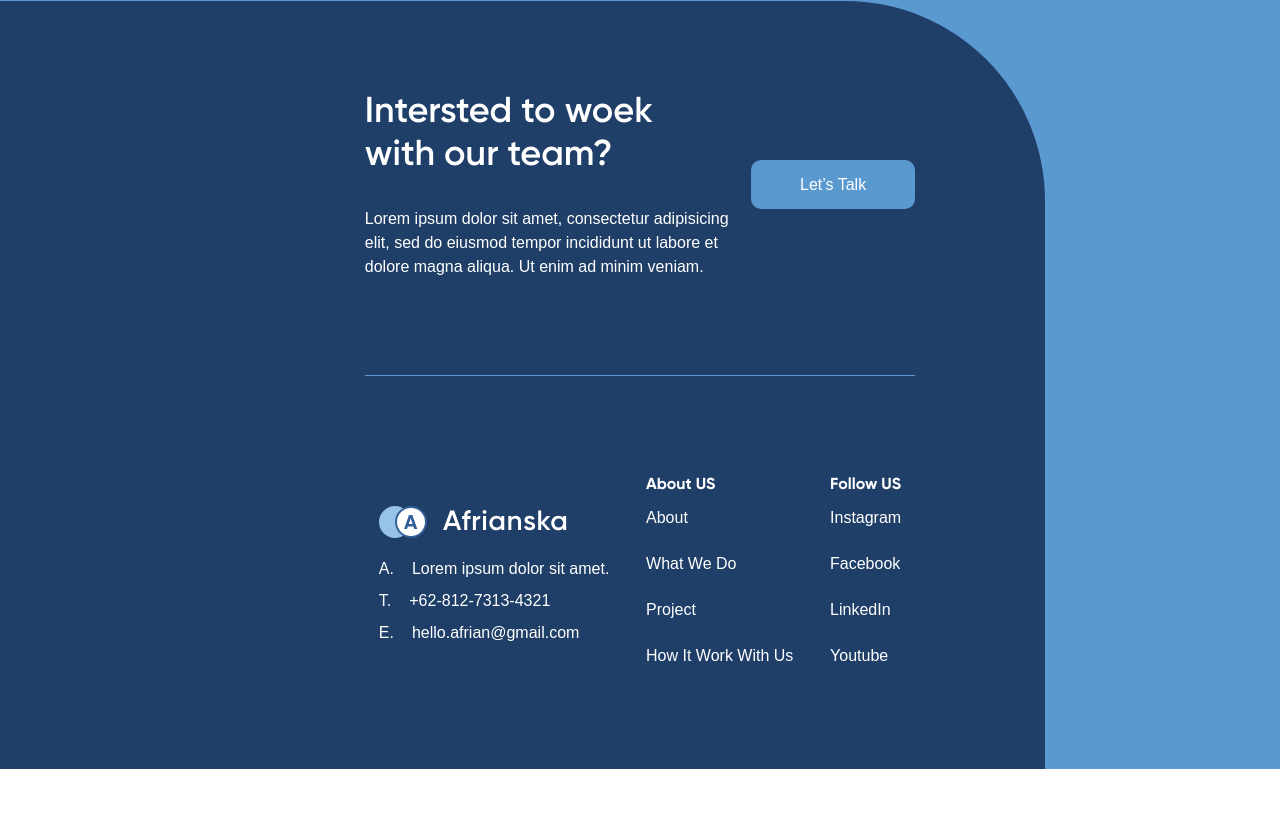
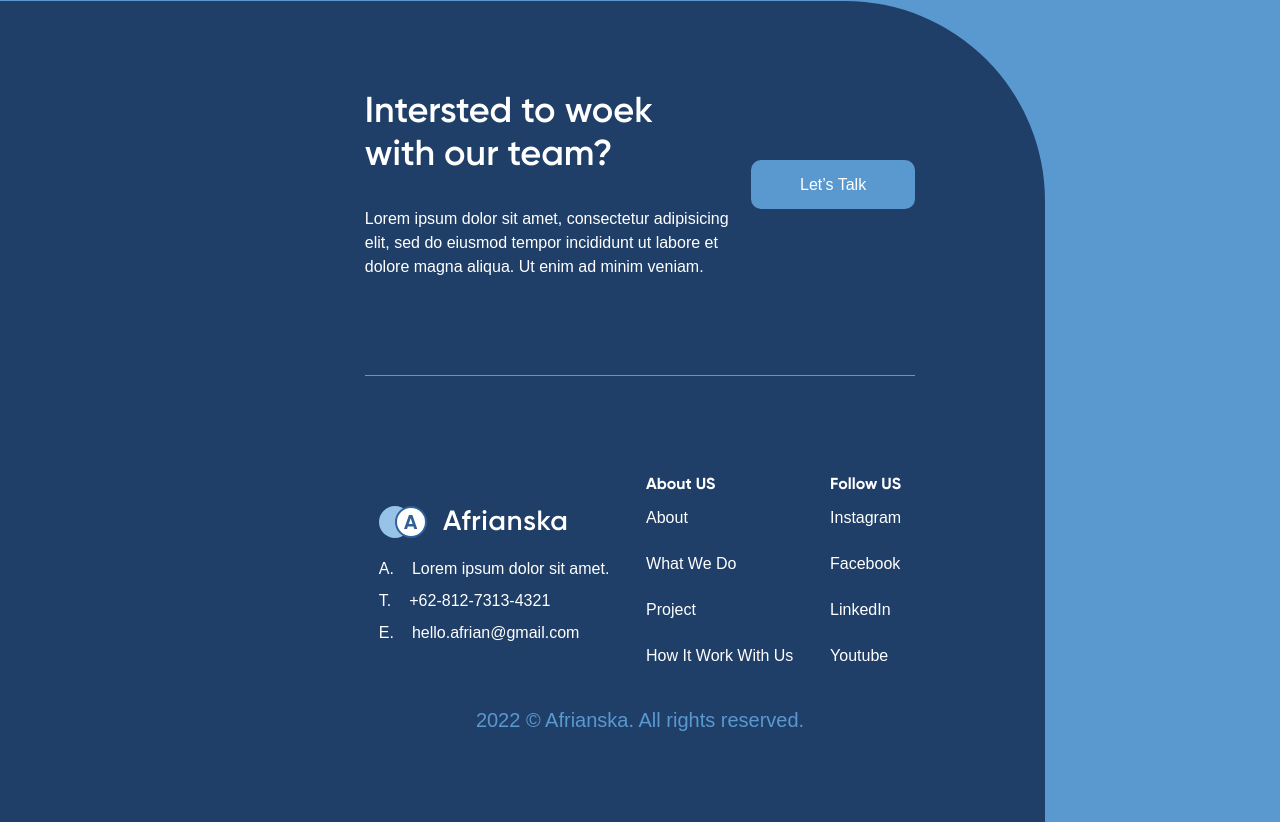
Before and after one commit to svkhrobbeck/afrianska, a plain HTML site: page index.html in a window 1280 px wide. Shown: the part 3970-4792 px from the top of the page. Before the commit the page ends 4739 px from the top, so only its background shows below. Drawn offline with nearby package versions, Linux system fonts and the light colour scheme; files whose address does not match are found by name; a web font is replaced by a local one.

Commit message:
add copyright text

```diff
--- a/index.html
+++ b/index.html
@@ -401,6 +401,7 @@
               </ul>
             </li>
           </ul>
+          <p class="copyright">2022 © Afrianska. All rights reserved.</p>
         </div>
       </div>
       <div class="footer__right"></div>
--- a/scss/blocks/_footer.scss
+++ b/scss/blocks/_footer.scss
@@ -152,6 +152,18 @@
     }
   }
 
+  .copyright {
+    text-align: center;
+    color: $blue;
+    font-size: 20px;
+    margin-top: 30px;
+    transition: 0.3s ease;
+
+    &:hover {
+      color: $white;
+    }
+  }
+
   // Others
 
   &__right,
```
Also changed, not shown: css/main.css, 1 other file.
